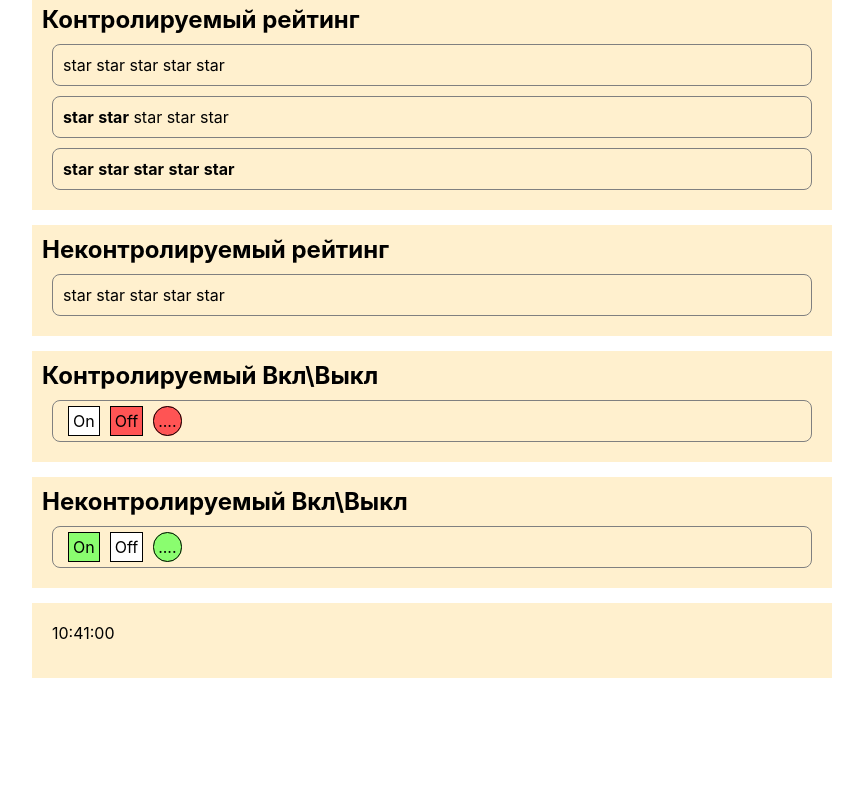
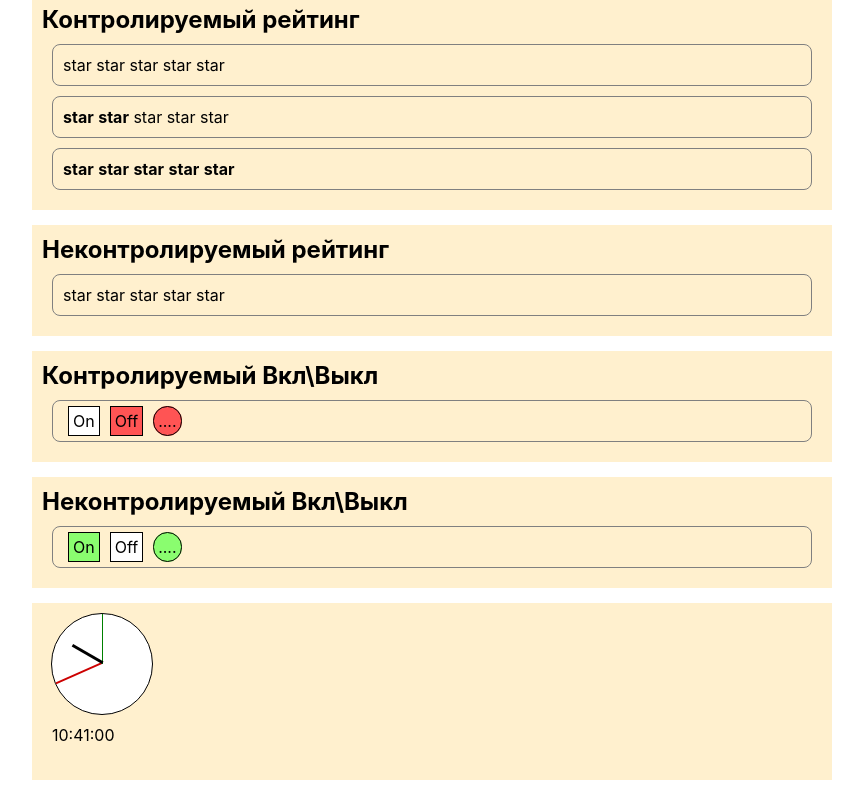
Before and after one commit to MitPalVach/storybook, a React (Create React App) app: page / in a window 1280 px wide. Shown: the part 734-1534 px from the top of the page, without its empty margins (208-1071 px from the left). Before the commit the page ends 1432 px from the top, so only its background shows below. Built offline with nearby package versions, Linux system fonts and the light colour scheme.

Commit message:
Analog Clock - refactor

```diff
--- a/src/components/Clock/AnalogClock/AnalogClock.module.css
+++ b/src/components/Clock/AnalogClock/AnalogClock.module.css
@@ -6,7 +6,7 @@
     align-items: center;
 }
 
-.clock .analog-clock {
+.clock .analogClock {
     width: 100px;
     height: 100px;
     border: 1px solid #000;
@@ -15,7 +15,7 @@
     background: #fff;
 }
 
-.clock .analog-clock .dial {
+.clock .analogClock .dial {
     position: absolute;
     left: 50%;
     width: 50px;
@@ -23,15 +23,15 @@
     transform-origin: bottom left;
 }
 
-.clock .analog-clock .dial.seconds {
+.clock .analogClock .dial.seconds {
     border-left: solid 1px green;
 }
 
-.clock .analog-clock .dial.minutes {
+.clock .analogClock .dial.minutes {
     border-left: solid 2px #cc0000;
 }
 
-.clock .analog-clock .dial.hours {
+.clock .analogClock .dial.hours {
     width: 35px;
     height: 35px;
     top: 15px;
--- a/src/components/Clock/AnalogClock/AnalogClock.tsx
+++ b/src/components/Clock/AnalogClock/AnalogClock.tsx
@@ -3,7 +3,6 @@ import styles from './AnalogClock.module.css'
 
 
 type PropsType = {
-    mode: 'analog'
     date: any
 }
 const AnalogClock = (props: PropsType) => {
--- a/src/components/Clock/Clock.tsx
+++ b/src/components/Clock/Clock.tsx
@@ -16,8 +16,8 @@ const Clock = () => {
 
     return (
         <>
-            <AnalogClock mode={'analog'} date={date}/>
-            <DigitalClock mode={'digital'} date={date}/>
+            <AnalogClock date={date}/>
+            <DigitalClock date={date}/>
         </>
     );
 };
--- a/src/components/Clock/DigitalClock/DigitalClock.tsx
+++ b/src/components/Clock/DigitalClock/DigitalClock.tsx
@@ -3,7 +3,6 @@ import './DigitalClock.css'
 
 
 type PropsType = {
-    mode: 'digital'
     date: any
 }
 const getFirstZero = (num: number) => num < 10 ? '0' + num : num
```
